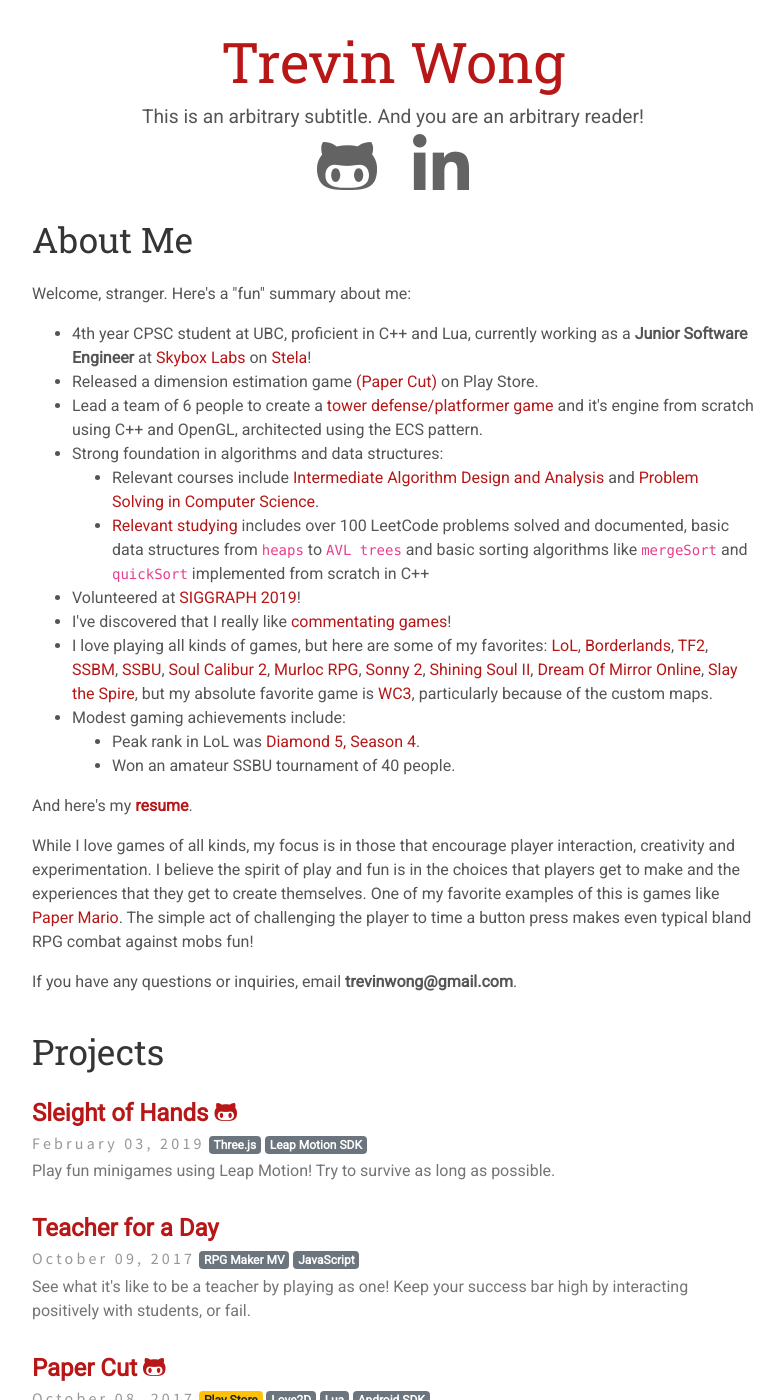
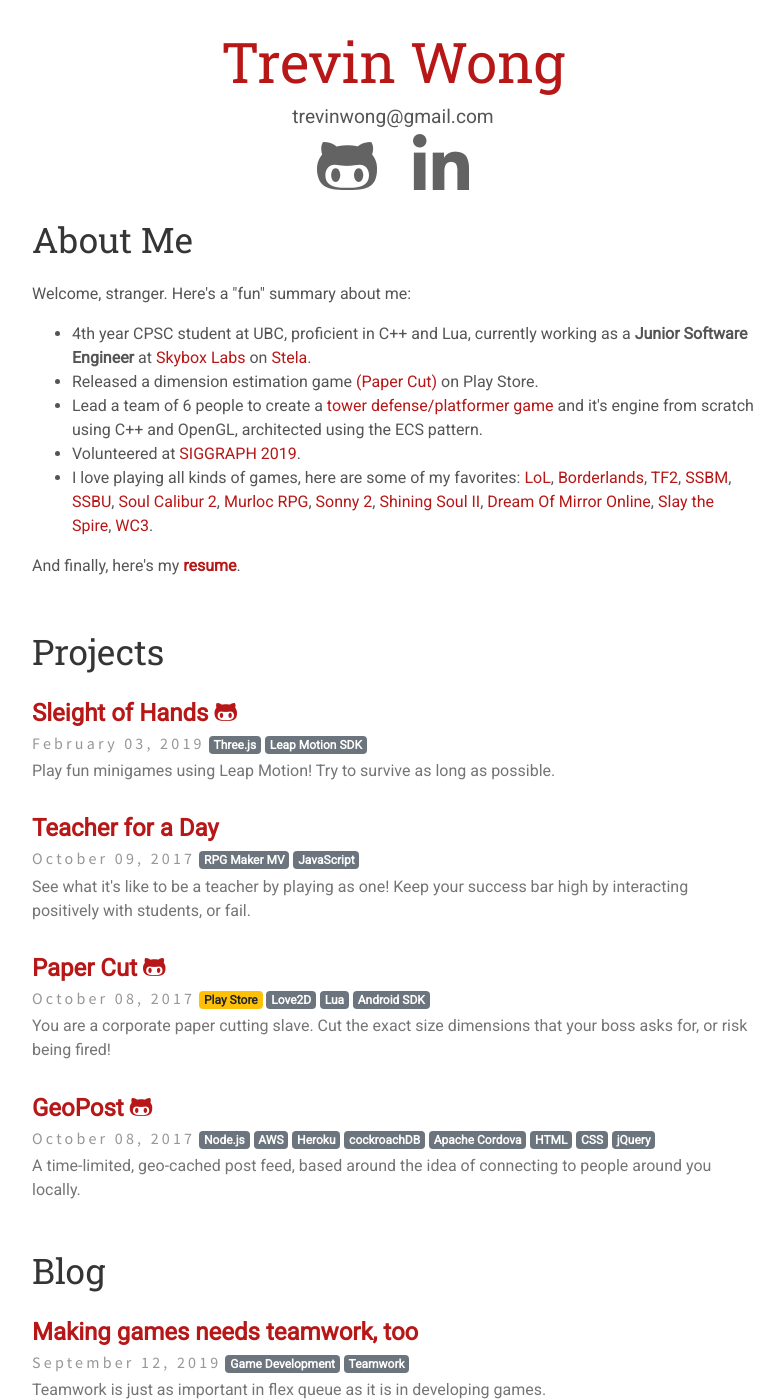
Before and after one commit to terbb/terbb.github.io, a Jekyll site: the page built from index.html, in a window 1280 px wide and 1400 px high. Shown: the whole window, without its empty margins (247-1031 px from the left). Built offline with Jekyll 4.4.1, drawn with Linux system fonts in a browser that asks for light colours; nearby versions of some CDN libraries; some of the changed text lies outside the part shown.

Commit message:
Pruned some stuff and updated resume.

```diff
--- a/_includes/header.html
+++ b/_includes/header.html
@@ -14,7 +14,7 @@
 		<h1 class="main_title">
 				<a href="/">Trevin Wong</a>
 		</h1>
-		<p class="main_subtitle">{% include random_subtitle.html %}</p>
+		<p class="main_subtitle">trevinwong@gmail.com</p>
 	</div>
   <div>
     <ul class="social">
--- a/index.html
+++ b/index.html
@@ -9,79 +9,19 @@ layout: default
 <div class="row about">
 	<p>Welcome, stranger. Here's a "fun" summary about me:</p>
 		<ul>
-      <li>4th year CPSC student at UBC, proficient in C++ and Lua, currently working as a <b>Junior Software Engineer</b> at <a href="https://skyboxlabs.com/">Skybox Labs</a> on <a href="https://store.steampowered.com/app/1048600/Stela/">Stela</a>!</li>
+      <li>4th year CPSC student at UBC, proficient in C++ and Lua, currently working as a <b>Junior Software Engineer</b> at <a href="https://skyboxlabs.com/">Skybox Labs</a> on <a href="https://store.steampowered.com/app/1048600/Stela/">Stela</a>.</li>
 			<li>Released a dimension estimation game <a href="https://play.google.com/store/apps/details?id=com.trevinwong.papercut&hl=en">(Paper Cut)</a> on Play Store.</li>
       <li>Lead a team of 6 people to create a <a href="https://github.com/terbb/Space-Pearates">tower defense/platformer game</a> and it's engine from scratch using C++ and OpenGL, architected using the ECS pattern.</li>
-      <li>Strong foundation in algorithms and data structures:
-        <ul>
-          <li>Relevant courses include <a href="https://www.students.cs.ubc.ca/~cs-320/2018W2/">Intermediate Algorithm Design and Analysis</a> and <a href="https://www.ugrad.cs.ubc.ca/~cs490/2018W2/">Problem Solving in Computer Science</a>.</li>
-          <li><a href="https://github.com/terbb/cpp-practice">Relevant studying</a> includes over 100 LeetCode problems solved and documented, basic data structures from <code>heaps</code> to <code>AVL trees</code> and basic sorting algorithms like <code>mergeSort</code> and <code>quickSort</code> implemented from scratch in C++</li>
+      </li>
+      <li>Volunteered at <a href="https://s2019.siggraph.org/">SIGGRAPH 2019</a>.
+        <li>I love playing all kinds of games, here are some of my favorites: <a href="https://play.na.leagueoflegends.com/en_US">LoL</a>, <a href="https://en.wikipedia.org/wiki/Borderlands_(video_game)">Borderlands</a>, <a href="https://en.wikipedia.org/wiki/Team_Fortress_2">TF2</a>, <a href="https://en.wikipedia.org/wiki/Super_Smash_Bros._Melee">SSBM</a>, <a href="https://en.wikipedia.org/wiki/Super_Smash_Bros._Ultimate">SSBU</a>, <a href="https://en.wikipedia.org/wiki/Soulcalibur_II">Soul
+            Calibur 2</a>, <a href="https://www.newgrounds.com/portal/view/301531">Murloc RPG</a>, <a href="https://sonny.fandom.com/wiki/Sonny_2">Sonny 2</a>, <a href="https://en.wikipedia.org/wiki/Shining_Soul_II">Shining Soul II</a>, <a href="https://store.steampowered.com/app/335820/Dream_Of_Mirror_Online/">Dream Of Mirror Online</a>, <a href="https://en.wikipedia.org/wiki/Slay_the_Spire">Slay the Spire</a>, <a
+            href="https://en.wikipedia.org/wiki/Warcraft_III:_Reign_of_Chaos">WC3</a>.
+      </li>
         </ul>
-      </li>
-      <li>Volunteered at <a href="https://s2019.siggraph.org/">SIGGRAPH 2019</a>!
-        <li>I've discovered that I really like <a href="blog/2019/09/commentating-games">commentating games</a>!
-        <li>I love playing all kinds of games, but here are some of my favorites: <a href="https://play.na.leagueoflegends.com/en_US">LoL</a>, <a href="https://en.wikipedia.org/wiki/Borderlands_(video_game)">Borderlands</a>, <a href="https://en.wikipedia.org/wiki/Team_Fortress_2">TF2</a>, <a href="https://en.wikipedia.org/wiki/Super_Smash_Bros._Melee">SSBM</a>, <a href="https://en.wikipedia.org/wiki/Super_Smash_Bros._Ultimate">SSBU</a>, <a href="https://en.wikipedia.org/wiki/Soulcalibur_II">Soul
-            Calibur 2</a>, <a href="https://www.newgrounds.com/portal/view/301531">Murloc RPG</a>, <a href="https://sonny.fandom.com/wiki/Sonny_2">Sonny 2</a>, <a href="https://en.wikipedia.org/wiki/Shining_Soul_II">Shining Soul II</a>, <a href="https://store.steampowered.com/app/335820/Dream_Of_Mirror_Online/">Dream Of Mirror Online</a>, <a href="https://en.wikipedia.org/wiki/Slay_the_Spire">Slay the Spire</a>, but my absolute favorite game is <a href="https://en.wikipedia.org/wiki/Warcraft_III:_Reign_of_Chaos">WC3</a>, particularly because of the custom maps.
-      </li>
-      <li>Modest gaming achievements include:
-      <ul>
-        <li>Peak rank in LoL was <a href="https://na.op.gg/summoner/userName=terb">Diamond 5, Season 4</a>.</li>
-        <li>Won an amateur SSBU tournament of 40 people.</li>
-      </ul>
-		</ul>
 
-		<p>And here's my <b><a href="/assets/resume.pdf">resume</a></b>.</p>
-
-    <p>While I love games of all kinds, my focus is in those that encourage player interaction, creativity and experimentation. I believe the spirit of play and fun is in the choices that players get to make and the experiences that they get to create themselves. One of my favorite examples of this is games like <a href="https://en.wikipedia.org/wiki/Paper_Mario">Paper Mario</a>. The simple act of challenging the player to time a button press makes even typical bland RPG combat against mobs
-    fun!</p>
-
-		<span>If you have any questions or inquiries, email <b>trevinwong@gmail.com</b>.</span>
+		<p>And finally, here's my <b><a href="/assets/resume.pdf">resume</a></b>.</p>
 </div>
-
-
-<!--
-<div class="row">
-<h2 class="section_title">Projects</h2>
-</div>
-
-<div class="row">
-{% for post in site.categories['Project'] %}
-  {% assign mod = forloop.index0 | modulo: 2 %}
-  {% if mod == 0 %}
-    <div class="row">
-  {% endif %}
-
-
-        <div class="col s6">
-          <div class="card">
-            <div class="card-image">
-              {% capture thumbnailPath %}{{ post.date | date: "%Y-%m-%d" }}-{{ post.title | slugify }}/thumbnail.png{% endcapture %}
-              <img src="/assets/project/{{ thumbnailPath }}"/>
-              <span class="card-title title" style="font-weight: 800;text-shadow: 1px 1px 2px black;">{{ post.title }}</span>
-              <span class="card-title" style="font-weight: 50;text-shadow: 1px 1px 2px black;">{% for technology in post.technologies %}
-              {{ technology }}
-              {% endfor %}</span>
-            </div>
-            <div class="card-content">
-              {% include project-type.html type=post.type %}
-              <p>{{ post.excerpt }}</p>
-            </div>
-            <div class="card-action">
-              <a href="{{ post.url | prepend: site.url }}">Details</a>
-              <a href="{{ post.github }}">Github</a>
-              {% if post.blog-post %}
-              <a href="{{ post.blog-post }}">Blog Post</a>
-              {% endif %}
-            </div>
-          </div>
-					</div>
-
-        {% if mod == 1 %}
-          </div>
-        {% endif %}
-{% endfor %}
-</div>
- --!>
 
 
 <div class="row">
```
Also changed, not shown: _posts/blog/2019-09-13-habits-and-games.md (deleted, +0 -66 lines), _posts/blog/2019-09-14-good-habits-to-have.md (deleted, +0 -100 lines), _posts/blog/2019-09-15-commentating-games-.md (deleted, +0 -47 lines), 1 other file.
